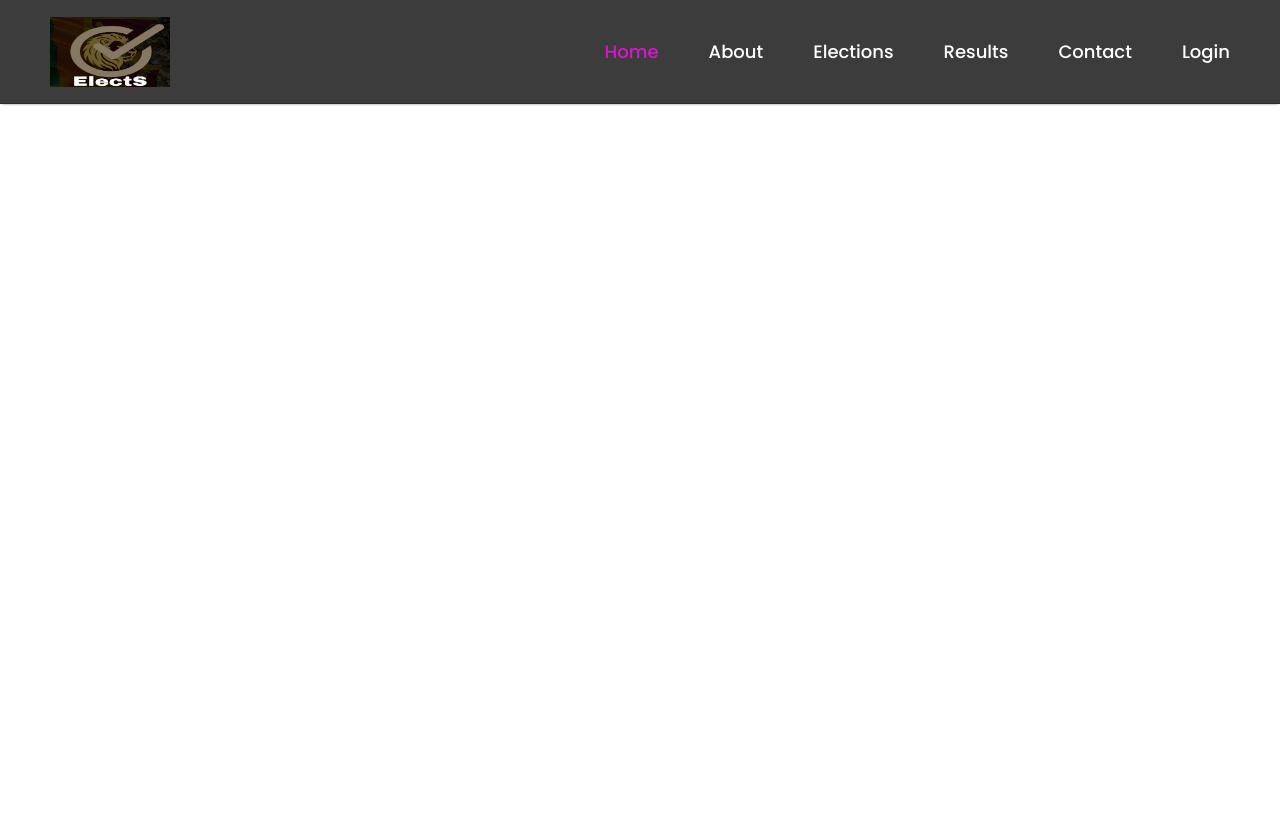
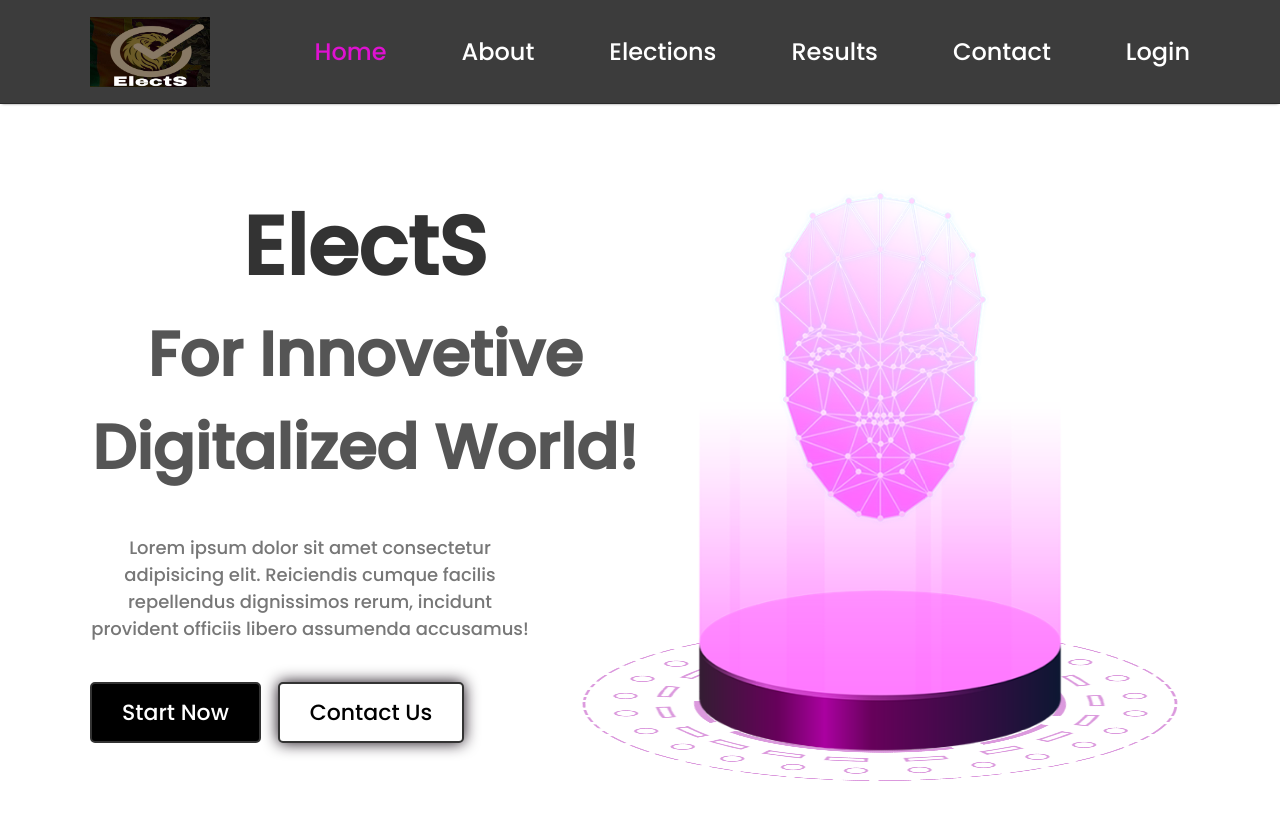
Before and after one commit to LayuruLK/ElectS---Advanced-E-Voting-System, a React (Create React App) app in the folder Frontend/my-app/: page / in a window 1280 px wide. Shown: the top 820 px of the page. Built offline with nearby package versions, Linux system fonts and the light colour scheme.

Commit message:
fetched Home page

```diff
--- a/Frontend/my-app/src/App.js
+++ b/Frontend/my-app/src/App.js
@@ -2,6 +2,7 @@ import { BrowserRouter, Routes, Route } from 'react-router-dom';
 import './App.css';
 import Navbar from './Components/Navbar/Navbar';
 import LoginSignup from './Pages/LoginSignup';
+import Home from './Pages/Home';
 
 const App = () => {
   return (
@@ -11,6 +12,7 @@ const App = () => {
           <Navbar/>
 
           <Routes>
+            <Route path='/' element={<Home/>}/>
             <Route path='/login' element={<LoginSignup/>}/>
           </Routes>
       </BrowserRouter>
--- /dev/null
+++ b/Frontend/my-app/src/Pages/Home.jsx
@@ -0,0 +1,12 @@
+import React from 'react'
+import Welcome from '../Components/Welcome/Welcome'
+
+const Home = () => {
+  return (
+    <div>
+      <Welcome/>
+    </div>
+  )
+}
+
+export default Home
```
